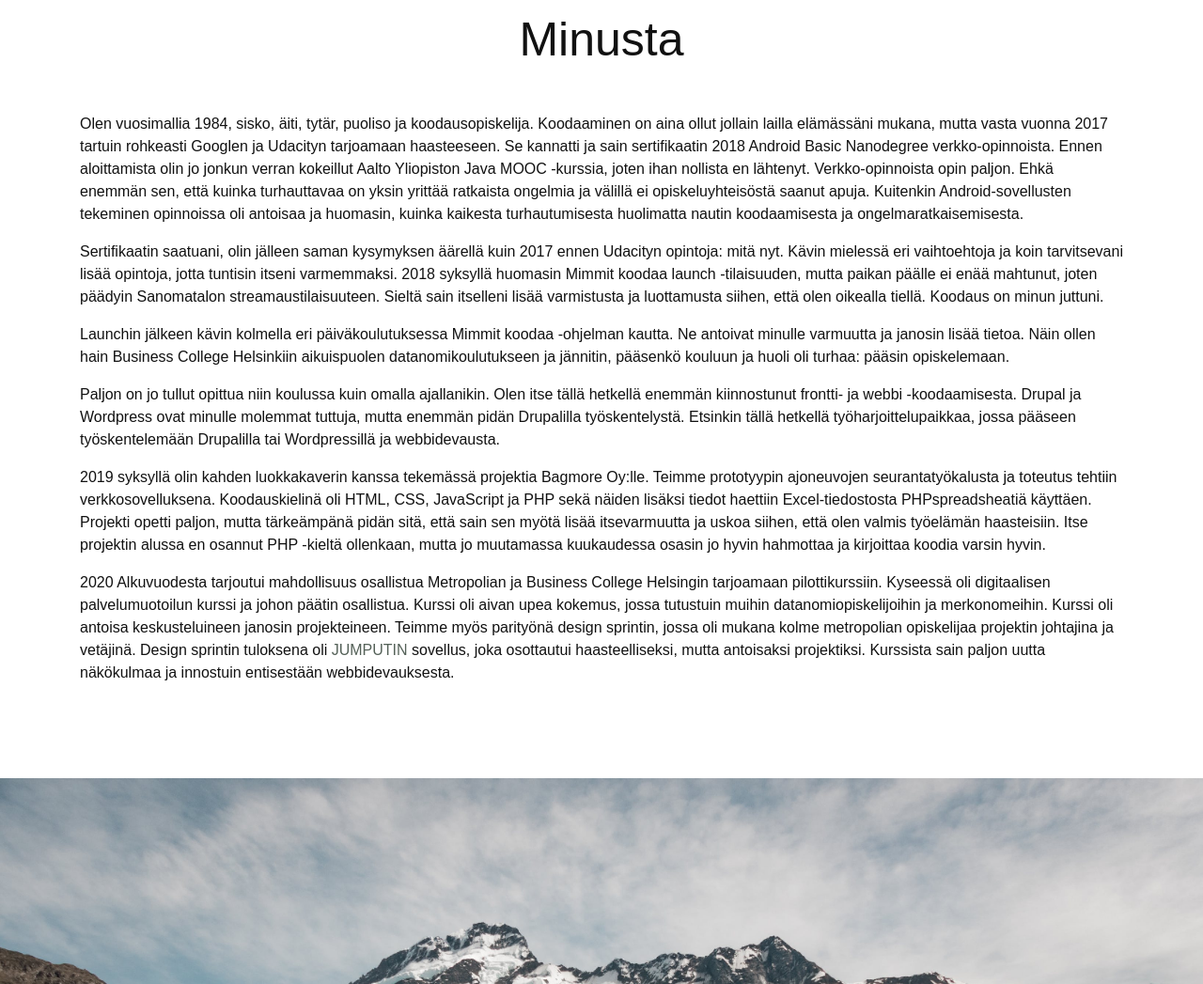
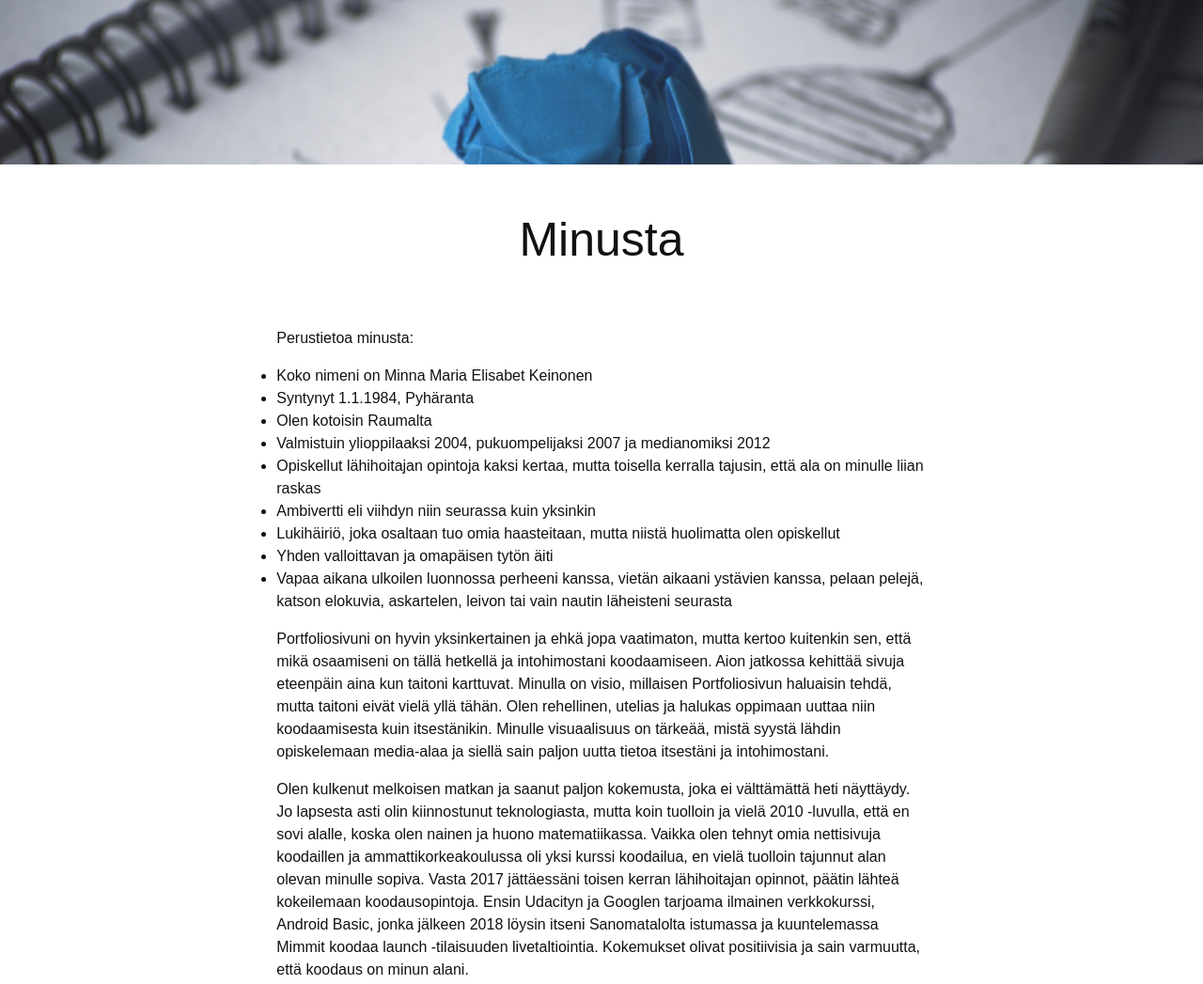
Before and after one commit to minnake/Portfolio, a plain HTML site: page index.html in a window 1280 px wide. Shown: the part 2380-3427 px from the top of the page at 94% size. Drawn offline with nearby package versions, Linux system fonts and the light colour scheme; a web font is replaced by a local one.

Commit message:
muutoksia

```diff
--- a/index.html
+++ b/index.html
@@ -115,7 +115,8 @@
                 <div class="media-body">
                     <h4>The complete web developer course 2.0 - Udemy</h4>
                     <p>Olen utelias kokeilemaan ja oppimaan uusia asioita, mistä syystä päätin kokeilla Udemyn
-                        kurssia. Selailin koulutuksia ja törmäsin "The complete web developer course 2.0" -kurssiin. Muiden jättämät arviot
+                        kurssia. Selailin koulutuksia ja törmäsin "The complete web developer course 2.0" -kurssiin.
+                        Muiden jättämät arviot
                         ja kurssin esittely puhuttelivat minua, mistä syystä päätin lähteä kokeilemaan kurssi.
                     </p>
                     <p>
@@ -139,7 +140,7 @@
                     </p>
                     <p>
                         <a href="https://www.hoitolalempi.fi/" target="_blank">Lempi Spa & Hoitola</a> //
-                        <a href="https://github.com/minnake/Portfolio" target="_blank">Portfolio-sivun repositori</a>
+                        <a href="https://github.com/minnake/" target="_blank">Github</a>
                     </p>
                 </div>
             </div>
@@ -148,6 +149,20 @@
                 <div class="media-body">
                     <h4>Muita projekteja</h4>
                     <p>
+                        Ennen koodauksen aloittamista, opiskelin medianomiksi av- ja uusmedian alalla. Teen edelleen
+                        satunnaisesti videoita
+                        ja laitan tuotoksia Vimeo -tililleni. Viime aikoina olen enemmän keskittynyt koodausopintoihin,
+                        joten videoiden tekeminen
+                        on jäänyt vähemmälle.
+                    </p>
+                    <p>
+                        JumPutin -sovelluksen proto on tuotos, jonka tein parityönä Digitaalisen palvelumuotoilun
+                        kurssilla, joka järjestettiin
+                        14.1.-12.3.2020. Kurssin järjesti Business College Helsinki ja Metropolia yhteistyönä. Olimme
+                        ensimmäinen ryhmä, joka pääsi
+                        kokeilemaan tätä kurssia ja opimme valtavasti uusia asioita. Mukana oli niin merkonomeja kuin
+                        datanomejakin, joten työskentely
+                        oli hauskaa ja opettavaista.
                     </p>
                     <p>
                         <a href="https://vimeo.com/minnak" target="_blank">Tekemiäni videoita</a> //
@@ -168,58 +183,71 @@
     <div class="container" id="minusta">
         <div class="textArea">
             <h2>Minusta</h2>
-            <p>Olen vuosimallia 1984, sisko, äiti, tytär, puoliso ja koodausopiskelija. Koodaaminen on aina ollut
-                jollain
-                lailla elämässäni mukana, mutta vasta vuonna 2017 tartuin rohkeasti Googlen ja Udacityn tarjoamaan
-                haasteeseen.
-                Se kannatti ja sain sertifikaatin 2018 Android Basic Nanodegree verkko-opinnoista. Ennen aloittamista
-                olin jo jonkun verran
-                kokeillut Aalto Yliopiston Java MOOC -kurssia, joten ihan nollista en lähtenyt. Verkko-opinnoista opin
-                paljon. Ehkä enemmän sen, että
-                kuinka turhauttavaa on yksin yrittää ratkaista ongelmia ja välillä ei opiskeluyhteisöstä saanut apuja.
-                Kuitenkin Android-sovellusten
-                tekeminen opinnoissa oli antoisaa ja huomasin, kuinka kaikesta turhautumisesta huolimatta nautin
-                koodaamisesta ja ongelmaratkaisemisesta.</p>
 
-            <p>Sertifikaatin saatuani, olin jälleen saman kysymyksen äärellä kuin 2017 ennen Udacityn opintoja: mitä
-                nyt. Kävin mielessä eri vaihtoehtoja
-                ja koin tarvitsevani lisää opintoja, jotta tuntisin itseni varmemmaksi. 2018 syksyllä huomasin Mimmit
-                koodaa launch -tilaisuuden, mutta
-                paikan päälle ei enää mahtunut, joten päädyin Sanomatalon streamaustilaisuuteen. Sieltä sain itselleni
-                lisää varmistusta ja luottamusta siihen,
-                että olen oikealla tiellä. Koodaus on minun juttuni.</p>
+            <div class="media">
+                <div class="media-body">
 
-            <p>Launchin jälkeen kävin kolmella eri päiväkoulutuksessa Mimmit koodaa -ohjelman kautta. Ne antoivat
-                minulle varmuutta ja janosin lisää tietoa. Näin ollen hain Business College Helsinkiin aikuispuolen
-                datanomikoulutukseen ja jännitin, pääsenkö kouluun ja huoli oli turhaa:
-                pääsin opiskelemaan.</p>
+                    <p>
+                        Perustietoa minusta:
+                    <ul>
+                        <li>Koko nimeni on Minna Maria Elisabet Keinonen</li>
+                        <li>Syntynyt 1.1.1984, Pyhäranta</li>
+                        <li>Olen kotoisin Raumalta</li>
+                        <li>Valmistuin ylioppilaaksi 2004, pukuompelijaksi 2007 ja medianomiksi 2012</li>
+                        <li>Opiskellut lähihoitajan opintoja kaksi kertaa, mutta toisella kerralla tajusin, että
+                            ala on minulle liian raskas</li>
+                        <li>Ambivertti eli viihdyn niin seurassa kuin yksinkin</li>
+                        <li>Lukihäiriö, joka osaltaan tuo omia haasteitaan, mutta niistä huolimatta olen opiskellut</li>
+                        <li>Yhden valloittavan ja omapäisen tytön äiti</li>
+                        <li>Vapaa aikana ulkoilen luonnossa perheeni kanssa, vietän aikaani ystävien kanssa, pelaan
+                            pelejä,
+                            katson elokuvia,
+                            askartelen, leivon tai vain nautin läheisteni seurasta</li>
+                    </ul>
+                    </p>
 
-            <p>Paljon on jo tullut opittua niin koulussa kuin omalla ajallanikin. Olen itse tällä hetkellä enemmän
-                kiinnostunut frontti- ja webbi -koodaamisesta. Drupal ja Wordpress ovat minulle molemmat tuttuja, mutta
-                enemmän
-                pidän Drupalilla työskentelystä. Etsinkin tällä hetkellä työharjoittelupaikkaa, jossa
-                pääseen työskentelemään Drupalilla tai Wordpressillä ja webbidevausta.</p>
+                    <p>
+                        Portfoliosivuni on hyvin yksinkertainen ja ehkä jopa vaatimaton, mutta kertoo kuitenkin sen,
+                        että mikä
+                        osaamiseni on tällä hetkellä
+                        ja intohimostani koodaamiseen. Aion jatkossa kehittää sivuja eteenpäin aina kun taitoni
+                        karttuvat.
+                        Minulla on visio, millaisen Portfoliosivun
+                        haluaisin tehdä, mutta taitoni eivät vielä yllä tähän. Olen rehellinen, utelias ja halukas
+                        oppimaan
+                        uuttaa niin koodaamisesta kuin itsestänikin.
+                        Minulle visuaalisuus on tärkeää, mistä syystä lähdin opiskelemaan media-alaa ja siellä sain
+                        paljon uutta
+                        tietoa itsestäni ja intohimostani.
+                    </p>
 
-            <p>2019 syksyllä olin kahden luokkakaverin kanssa tekemässä projektia Bagmore Oy:lle. Teimme prototyypin
-                ajoneuvojen seurantatyökalusta ja toteutus
-                tehtiin verkkosovelluksena. Koodauskielinä oli HTML, CSS, JavaScript ja PHP sekä näiden lisäksi tiedot
-                haettiin Excel-tiedostosta PHPspreadsheatiä käyttäen.
-                Projekti opetti paljon, mutta tärkeämpänä pidän sitä, että sain sen myötä lisää itsevarmuutta ja uskoa
-                siihen, että olen valmis työelämän haasteisiin.
-                Itse projektin alussa en osannut PHP -kieltä ollenkaan, mutta jo muutamassa kuukaudessa osasin jo hyvin
-                hahmottaa ja kirjoittaa koodia varsin hyvin.</p>
+                    <p>
+                        Olen kulkenut melkoisen matkan ja saanut paljon kokemusta, joka ei välttämättä heti näyttäydy.
+                        Jo
+                        lapsesta asti olin kiinnostunut teknologiasta,
+                        mutta koin tuolloin ja vielä 2010 -luvulla, että en sovi alalle, koska olen nainen ja huono
+                        matematiikassa. Vaikka olen tehnyt omia nettisivuja
+                        koodaillen ja ammattikorkeakoulussa oli yksi kurssi koodailua, en vielä tuolloin tajunnut alan
+                        olevan
+                        minulle sopiva. Vasta 2017 jättäessäni
+                        toisen kerran lähihoitajan opinnot, päätin lähteä kokeilemaan koodausopintoja. Ensin Udacityn ja
+                        Googlen
+                        tarjoama ilmainen verkkokurssi, Android Basic,
+                        jonka jälkeen 2018 löysin itseni Sanomatalolta istumassa ja kuuntelemassa Mimmit koodaa launch
+                        -tilaisuuden livetaltiointia. Kokemukset olivat positiivisia
+                        ja sain varmuutta, että koodaus on minun alani.
+                    </p>
 
-            <p>2020 Alkuvuodesta tarjoutui mahdollisuus osallistua Metropolian ja Business College Helsingin tarjoamaan
-                pilottikurssiin. Kyseessä oli digitaalisen palvelumuotoilun kurssi ja johon päätin osallistua. Kurssi
-                oli aivan
-                upea kokemus, jossa tutustuin muihin datanomiopiskelijoihin ja merkonomeihin. Kurssi oli antoisa
-                keskusteluineen janosin
-                projekteineen. Teimme myös parityönä design sprintin, jossa oli mukana kolme metropolian opiskelijaa
-                projektin johtajina ja vetäjinä.
-                Design sprintin tuloksena oli <a href="https://marvelapp.com/dj718j7" target="_blank">JumPutin</a>
-                sovellus, joka osottautui haasteelliseksi, mutta antoisaksi projektiksi.
-                Kurssista sain paljon uutta näkökulmaa ja innostuin entisestään webbidevauksesta.
-            </p>
+                    <p>
+                        2019 aloitin aikuiskoulutuksen opintoni Business College Helsingissä ja olen ollut erittäin
+                        iloinen,
+                        että olen uskaltanut lähteä tälle matkalle.container
+                        Unelmoin erityisesti nettisivujen tekemisestä, mutta olen avoin erilaisille koodaustöille ja
+                        kokemuksille. Minulle on tärkeintä, että saan tehdä työtä, josta
+                        on käyttäjille paljon hyötyä ja iloa.
+                    </p>
+                </div>
+            </div>
         </div>
     </div>
 
@@ -232,6 +260,19 @@
         <div class="textArea">
             <h2>Yhteydenotto</h2>
 
+
+            <div class="media">
+                <div class="media-body">
+                    <p>
+                        Ota rohkeasti yhteyttä.
+                    </p>
+
+                    <p>
+                        <a href="https://www.linkedin.com/in/keinonen-minna/">LinkedIn</a><br>
+                        <a href="mailto:minna.keinonen84@gmail.com">minna.keinonen84@gmail.com</a>
+                    </p>
+                </div>
+            </div>
         </div>
     </div>
 
--- a/styles/style.css
+++ b/styles/style.css
@@ -38,8 +38,7 @@ h2 {
 }
 
 .textArea {
-    margin-bottom: 100px;
-}
+    margin-bottom: 100px;}
 
 .media{
     width: 65%;
```
